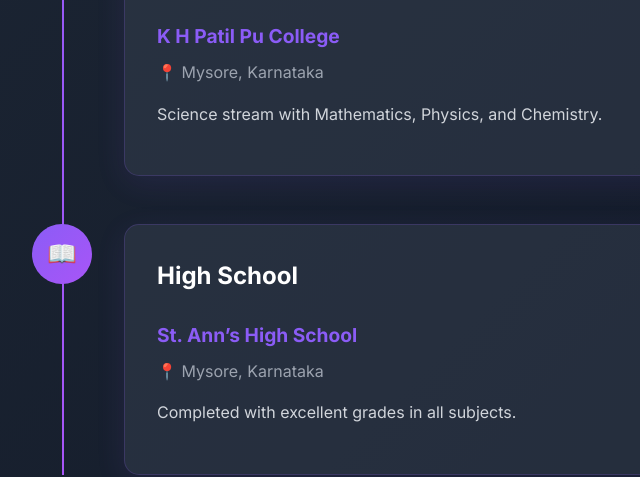
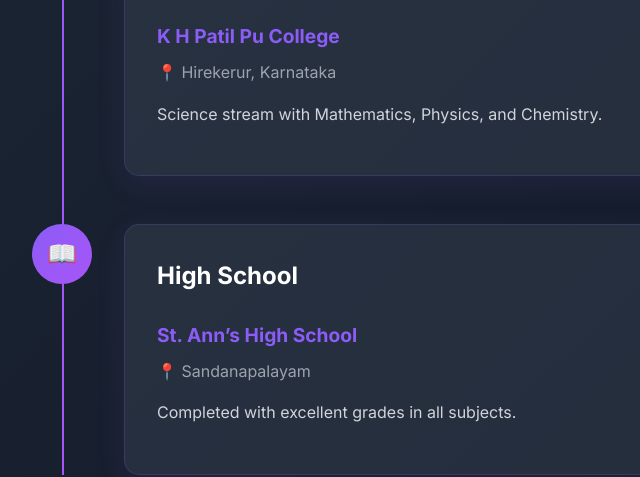
Before and after one commit to Vi-jay683/Abraham-Portfolio, a plain HTML site: page index.html in a window 1280 px wide. Shown: the part 2536-3013 px from the top of the page, 208-848 px from the left. Drawn offline with Linux system fonts and the light colour scheme.

Commit message:
Update index.html

```diff
--- a/index.html
+++ b/index.html
@@ -164,7 +164,7 @@
                             <span class="education-period">2019 - 2020</span>
                         </div>
                         <h4>K H Patil Pu College </h4>
-                        <p class="education-location">📍 Mysore, Karnataka</p>
+                        <p class="education-location">📍 Hirekerur, Karnataka</p>
                         <p class="education-description">
                             Science stream with Mathematics, Physics, and Chemistry.
                         </p>
@@ -179,7 +179,7 @@
                             <span class="education-period">2016 - 2017</span>
                         </div>
                         <h4>St. Ann’s High School</h4>
-                        <p class="education-location">📍 Mysore, Karnataka</p>
+                        <p class="education-location">📍 Sandanapalayam</p>
                         <p class="education-description">
                             Completed with excellent grades in all subjects.
                         </p>
```
